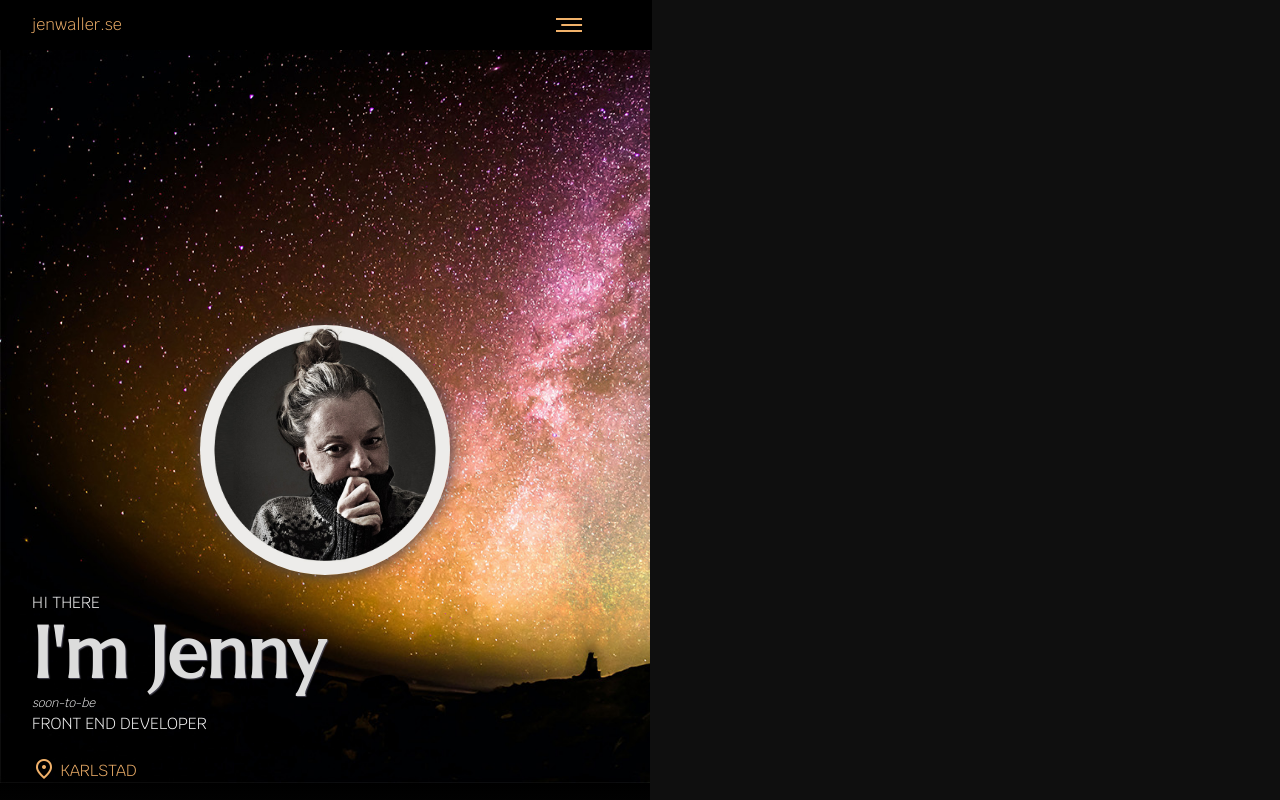
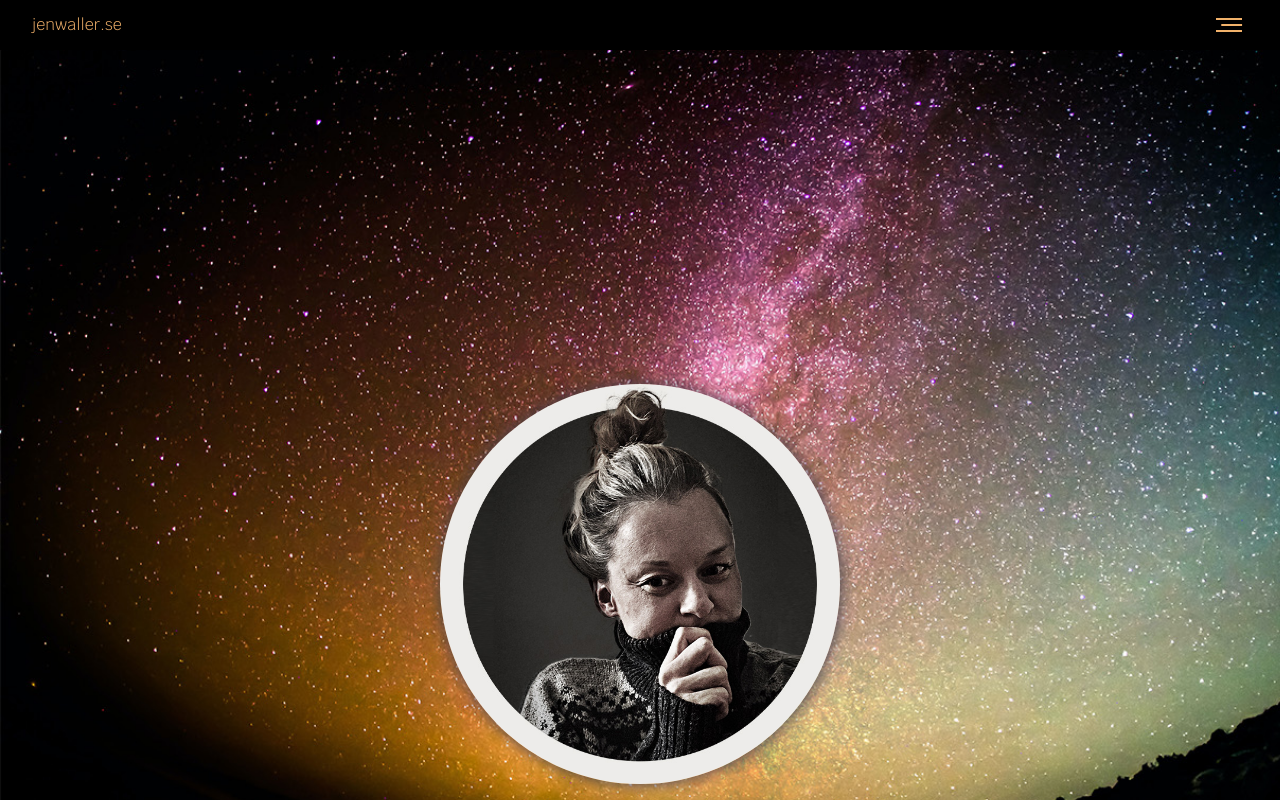
Before and after one commit to jenmwa/jenwaller-se, a Vue app: page / in a window 1280 px wide. Shown: the top 800 px of the page. Built offline with nearby package versions, Linux system fonts and the light colour scheme.

Commit message:
:lipstick: :iphone:

```diff
--- a/src/App.vue
+++ b/src/App.vue
@@ -33,7 +33,7 @@ import WildSection from './components/WildSection.vue';
 <style scoped lang="scss">
 
 .main {
-  max-width: 650px;
+  max-width: 100%;
   /*border: 2px solid black;*/
 }
 
--- a/src/components/BurgerButton.vue
+++ b/src/components/BurgerButton.vue
@@ -18,6 +18,7 @@
      },
      close(e) {
       if (!this.$el.contains(e.target)) {
+        console.log(e.target)
         this.isOpen = false;
       }
     }
--- a/src/components/CardElement.vue
+++ b/src/components/CardElement.vue
@@ -23,6 +23,11 @@
 </template>
 
 <style lang="scss">
+
+h4 {
+  font-family: $secondaryFont;
+  color: $tertiaryColorLight;
+}
 .card {
   max-width: 100%;
   padding: 2rem;
@@ -30,6 +35,7 @@
   background-color: black;
   border-radius: 0px 50px;
   box-shadow: -2px 1px 8px 1px lightgrey;
+  color: $tertiaryColorLight;
 }
 
 .portfolio-card__image {
--- a/src/components/ContactSection.vue
+++ b/src/components/ContactSection.vue
@@ -1,5 +1,5 @@
 <template>
-  <section>
+  <section id="contact">
     <h3>Contact</h3>
     <div>
       <p>
--- a/src/components/HeroSection.vue
+++ b/src/components/HeroSection.vue
@@ -1,10 +1,9 @@
-<script setup>
-</script>
+<script setup></script>
 
 <template>
   <header>
     <div class="img">
-      <img class="image" src="/profilbild_jw.jpg">
+      <img class="image" src="/profilbild_jw.jpg" />
     </div>
     <div class="container">
       <p>Hi There</p>
@@ -12,26 +11,24 @@
       <p><span class="soon">soon-to-be</span> Front End Developer</p>
       <p class="textColor">
         <span class="material-symbols-outlined">location_on</span>
-        Karlstad</p>
+        Karlstad
+      </p>
     </div>
   </header>
-
 </template>
 
 <style scoped lang="scss">
-
 header {
   background-color: black;
   min-height: 70vh;
   width: 100%;
   background-image: url('/backgroundImg.jpg');
-  background-size:cover;
+  background-size: cover;
   background-repeat: no-repeat;
   color: $primaryColorLight;
   display: flex;
   flex-direction: column;
   justify-content: center;
-
 }
 .container {
   position: relative;
@@ -58,20 +55,20 @@ header {
   }
 
   .textColor {
-  color: $accessoryColor;
+    color: $accessoryColor;
   }
 
- .material-symbols-outlined {
+  .material-symbols-outlined {
     position: relative;
     top: 0.3rem;
     color: $accessoryColor;
     transition: transform 500ms;
-    transition-timing-function: cubic-bezier(.75, -3, .25, 4);
-    cursor:default;
+    transition-timing-function: cubic-bezier(0.75, -3, 0.25, 4);
+    cursor: default;
 
     &:hover {
       transform: scale(1.1);
-      transition: .4s ease-in;
+      transition: 0.4s ease-in;
       color: $accessoryColor2;
     }
   }
@@ -92,16 +89,15 @@ header {
   display: flex;
 }
 
-  .image {
+.image {
   display: block;
   margin-left: auto;
   margin-right: auto;
-  margin-top: 50%;
-  width: 250px;
+  margin-top: 30%;
+  width: 400px;
   border-radius: 50%;
   //right: 2rem;
   top: 8rem;
   box-shadow: 1px 1px 16px $tertiaryColorDark;
-  }
-
+}
 </style>
--- a/src/components/MainMenu.vue
+++ b/src/components/MainMenu.vue
@@ -2,9 +2,9 @@
   <nav class="base">
     <ul @click="emitCloseEvent">
       <li><a href="#about">About</a></li>
-      <li><a href="#about">Tech</a></li>
-      <li><a href="#about">Portfolio</a></li>
-      <li><a href="#about">Contact</a></li>
+      <li><a href="#tech">Tech</a></li>
+      <li><a href="#portfolio">Portfolio</a></li>
+      <li><a href="#contact">Contact</a></li>
       <li><span class="material-symbols-outlined">light_mode</span></li>
     </ul>
   </nav>
@@ -30,7 +30,7 @@ export default {
   right: 0;
 
   ul {
-    text-align: center;
+  text-align: center;
   }
 
   li {
--- a/src/components/NavBar.vue
+++ b/src/components/NavBar.vue
@@ -14,8 +14,8 @@ export default {
   },
   methods: {
     toggleMenu() {
-      console.log('clickclick');
       this.showMenu = !this.showMenu;
+      console.log('click');
     },
     hideMenuOnClickOutside(event) {
       if (this.showMenu && !event.target.closest('.navbar')) {
@@ -35,7 +35,7 @@ export default {
 <template>
   <div class="navbar">
     <p>jenwaller.se</p>
-    <BurgerButton @click="toggleMenu"/>
+    <BurgerButton :show-menu="showMenu" @click="toggleMenu"/>
     <transition name="slide-fade">
       <MainMenu class="mainmenu" v-if="showMenu" @click="toggleMenu"/>
     </transition>
@@ -45,6 +45,9 @@ export default {
 
 <style scoped lang="scss">
 .navbar {
+  position: fixed;
+  width: 100%;
+
   height: 50px;
   background-color: black;
   color: $accessoryColor;
@@ -52,12 +55,13 @@ export default {
   justify-content: space-between;
   align-items: center;
   padding-left: 2rem;
-  max-width: 620px;
+
 
   p {
     transition: transform 500ms;
     transition-timing-function: cubic-bezier(.75, -3, .25, 4);
     cursor:default;
+    z-index: 10;
 
     &:hover {
       transform: scale(1.1);
--- a/src/components/ProjectSection.vue
+++ b/src/components/ProjectSection.vue
@@ -3,8 +3,9 @@ import CardElement from './CardElement.vue';
 </script>
 
 <template>
-    <div>
+  <section id="portfolio">
     <h3>Portfolio</h3>
+      <div class="project-section">
     <!-- projectsection<br><br>
       Todo<br> [javascript]<br>
       munkshoppen [grupparb. js]<br>
@@ -17,38 +18,41 @@ import CardElement from './CardElement.vue';
       Monroe Stainless [web, wordpress]<br>
       stronger you [graphic]<br> -->
 
-
-    <CardElement class="card-element"/>
-    <CardElement class="card-element"/>
-
+      <CardElement class="card-element" />
+      <CardElement class="card-element" />
     </div>
+  </section>
 </template>
 
 <style scoped lang="scss">
-
 div {
   background-image: url('/parallaxBackground.jpg');
-    background-size:contain;
+  background-size: contain;
   background-repeat: no-repeat;
   background-color: black;
-    padding: 2rem;
   color: $primaryColorLight;
 
   h3 {
-    padding: 2rem 0;
+    margin-left: 2rem;
+    padding: 4rem 0 2rem 0;
   }
 
   .card-element {
     margin: 2rem 0;
-      transition: .1s ease-out;
-      cursor:default;
+    transition: 0.1s ease-out;
+    cursor: default;
 
     &:hover {
       scale: 1.05;
-        transition: .4s ease-in;
+      transition: 0.4s ease-in;
       border: $accessoryColor2;
     }
   }
+  @media (width >= 640px) {
+    .project-section {
+      display: flex;
+    }
   }
 
+}
 </style>
--- a/src/components/TechSection.vue
+++ b/src/components/TechSection.vue
@@ -1,6 +1,6 @@
 <template>
   <section class="spikes"></section>
-  <section>
+  <section id="tech">
     <div>
       <h3>Skills</h3>
       <ul>
```
Also changed, not shown: src/components/PortfolioArray.js (added). Lines whose indentation alone changed are shown as unchanged.
